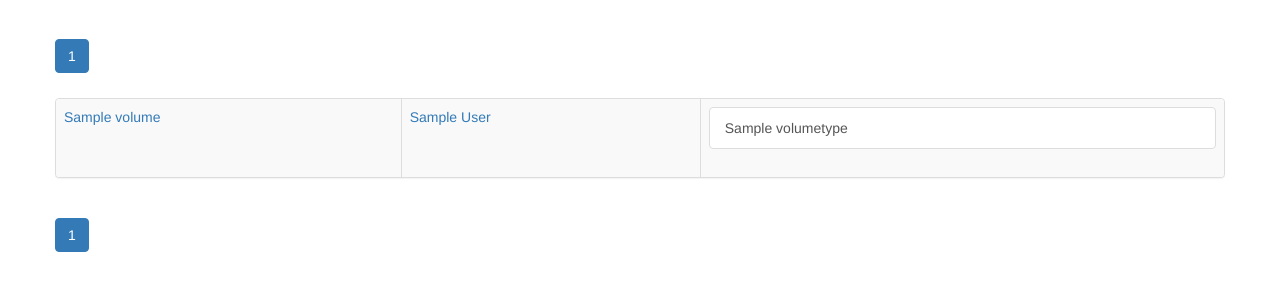
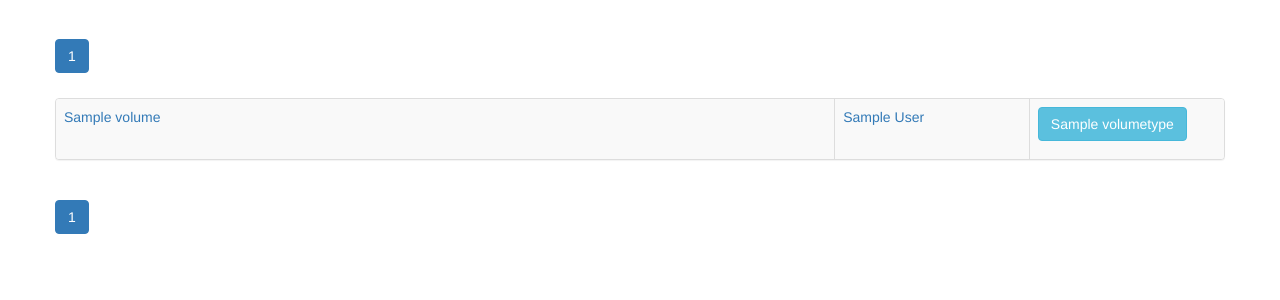
Before and after one commit to elleryq/haodooscraper, a Python web app: template wsgi/templates/index.html in a window 1280 px wide. Shown: the part 51-351 px from the top of the page. Run offline with Jinja, Linux system fonts and the light colour scheme; the template is opened without the code that fills it: most values are stand-ins (such as "Sample title", 1, 10 or a date in 2020); some libraries are stand-ins or nearby versions.

Commit message:
Adjust layout.

```diff
--- a/wsgi/templates/index.html
+++ b/wsgi/templates/index.html
@@ -46,23 +46,23 @@ body { padding-top: 70px; }
         {{ helper.render_pagination(pagination) }}
         <div class="panel panel-default table-responsive">
             <table class="table table-striped table-bordered">
-                {% for volume in pagination.items() %}
+                {%- for volume in pagination.items() %}
                 <tr>
                     <td>
                         <a href='{{ volume.pageurl }}' target="_blank">{{ volume.title }}</a>
                     </td>
-                    <td>
+                    <td class="col-md-2">
                         <a href='{{url_for("home", q=volume.author)}}'>{{ volume.author }}</a>
                     </td>
-                    <td>
-                        <div class="list-group">
-                            {%- for ext in volume.exts %}
-                            <a href="{{ ext.link }}" class="list-group-item">{{ ext.volumetype }}</a>
-                            {% endfor -%}
-                        </div>
+                    <td class="col-md-2">
+                        <p>
+                        {%- for ext in volume.exts %}
+                            <a href="{{ ext.link }}" class="btn btn-info">{{ ext.volumetype }}</a>
+                        {% endfor -%}
+                        </p>
                     </td>
                 </tr>
-                {% endfor %}
+                {% endfor -%}
             </table>
         </div>
         {{ helper.render_pagination(pagination) }}
```
